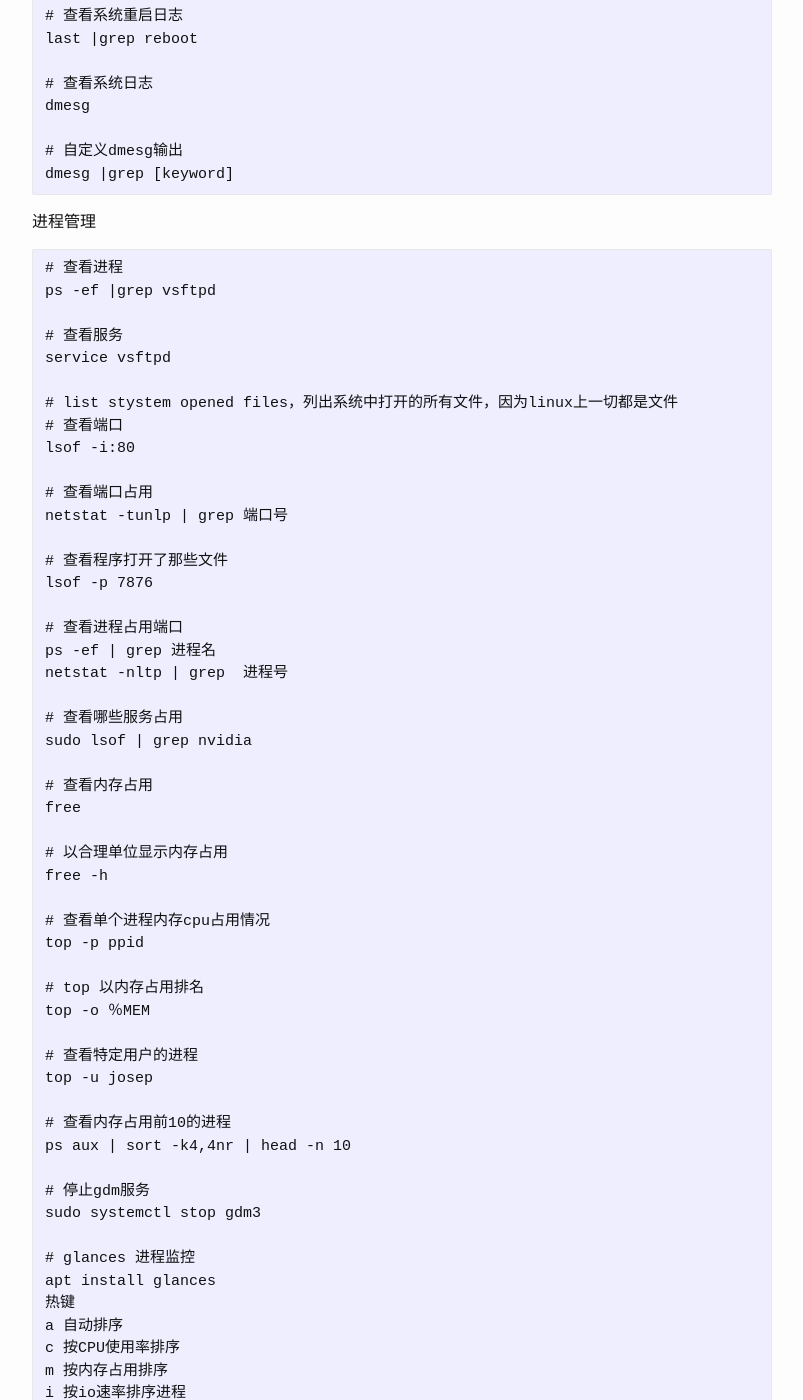
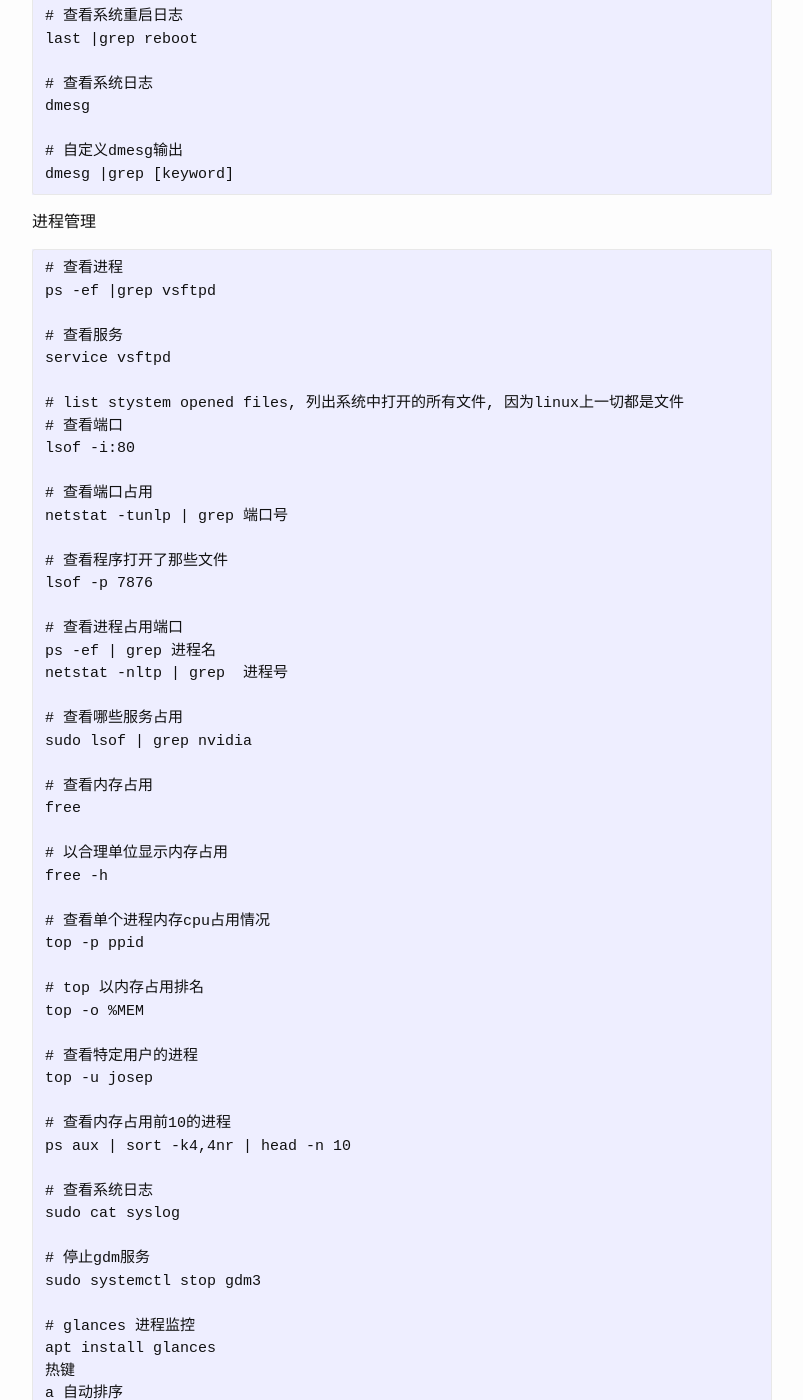
Before and after one commit to josephstalin117/josephstalin117.github.io, a Jekyll site: the page built from _posts/2016-04-04-linux.markdown, in a window 1280 px wide and 1400 px high, scrolled down 2900 px. Shown: the whole window, without its empty margins (238-1041 px from the left). Built offline with Jekyll 4.4.1, drawn with Linux system fonts in a browser that asks for light colours; some of the changed text lies outside the part shown.

Commit message:
feats:add sys.log

```diff
--- a/_posts/2016-04-04-linux.markdown
+++ b/_posts/2016-04-04-linux.markdown
@@ -145,7 +145,7 @@ ps -ef |grep vsftpd
 # 查看服务
 service vsftpd
 
-# list stystem opened files，列出系统中打开的所有文件，因为linux上一切都是文件
+# list stystem opened files, 列出系统中打开的所有文件, 因为linux上一切都是文件
 # 查看端口
 lsof -i:80
 
@@ -172,13 +172,16 @@ free -h
 top -p ppid
 
 # top 以内存占用排名
-top -o ％MEM
+top -o %MEM
 
 # 查看特定用户的进程
 top -u josep
 
 # 查看内存占用前10的进程
 ps aux | sort -k4,4nr | head -n 10
+
+# 查看系统日志
+sudo cat syslog
 
 # 停止gdm服务
 sudo systemctl stop gdm3
```
